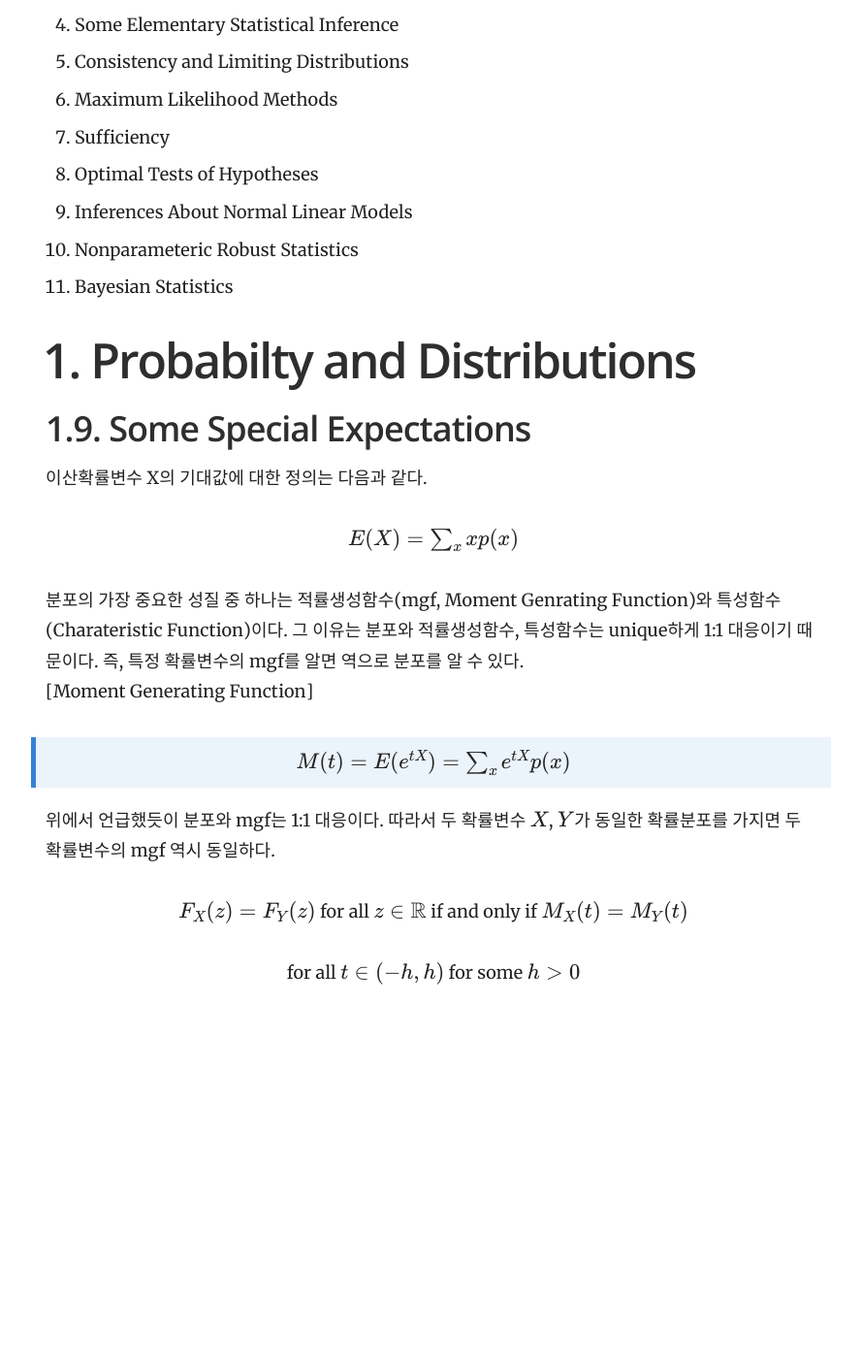
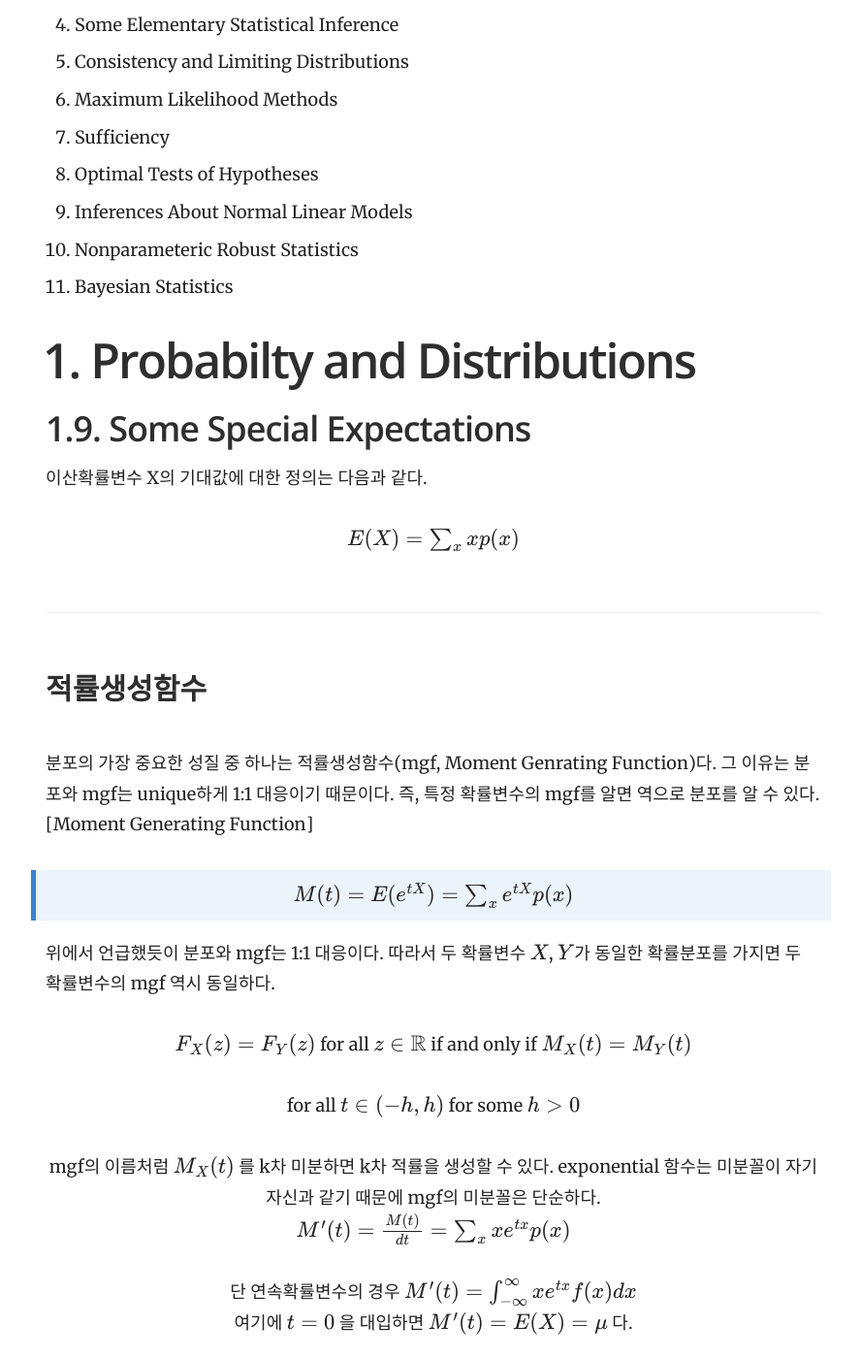
Before and after one commit to yrk3434/yrk3434.github.io, a Jekyll site: the page built from _docs/Theory/Mathematical Statistics.md, in a window 1280 px wide and 1400 px high, scrolled down 722 px. Shown: the whole window at 97% size, without its empty margins (343-1231 px from the left). Built offline with Jekyll 4.4.1, drawn with Linux system fonts in a browser that asks for light colours; formulas are drawn with MathJax 3; before the commit the page ends 1761 px from its top, so only the background shows below that.

Commit message:
Update Mathematical Statistics.md

```diff
--- a/_docs/Theory/Mathematical Statistics.md
+++ b/_docs/Theory/Mathematical Statistics.md
@@ -38,8 +38,9 @@ toc_label: 목차
 이산확률변수 X의 기대값에 대한 정의는 다음과 같다.
 <center> $ E(X) = \sum_x x p(x) $ </center>
 
+### 적률생성함수
 <br/>
-분포의 가장 중요한 성질 중 하나는 적률생성함수(mgf, Moment Genrating Function)와 특성함수(Charateristic Function)이다. 그 이유는 분포와 적률생성함수, 특성함수는 unique하게 1:1 대응이기 때문이다. 즉, 특정 확률변수의 mgf를 알면 역으로 분포를 알 수 있다.
+분포의 가장 중요한 성질 중 하나는 적률생성함수(mgf, Moment Genrating Function)다. 그 이유는 분포와 mgf는 unique하게 1:1 대응이기 때문이다. 즉, 특정 확률변수의 mgf를 알면 역으로 분포를 알 수 있다.
 <br/>
 [Moment Generating Function]
 > <center>$ M(t)=E( e^{tX} )  = \sum_x e^{tX} p(x) $ <center/>
@@ -48,3 +49,10 @@ toc_label: 목차
 
 <center> $ F_X(z) = F_Y(z)$ for all $ z \in \mathbb{R} $ if and only if $ M_X(t) = M_Y(t) $ <center/> <br/>
 <center> for all $ t \in (-h,h) $ for some $h>0$  <center/>
+
+<br/>
+mgf의 이름처럼 $ M_X(t) $ 를 k차 미분하면 k차 적률을 생성할 수 있다. exponential 함수는 미분꼴이 자기자신과 같기 때문에 mgf의 미분꼴은 단순하다.
+
+<center> $ M'(t) = \frac{M(t)}{dt} = \sum_x xe^{tx}p(x) $ <center/> <br/>
+단 연속확률변수의 경우 $ M'(t) = \int_{-\infty}^{\infty} xe^{tx}f(x) dx $ <br/>
+여기에 $ t=0 $ 을 대입하면 $ M'(t) = E(X) =\mu $ 다.
```
